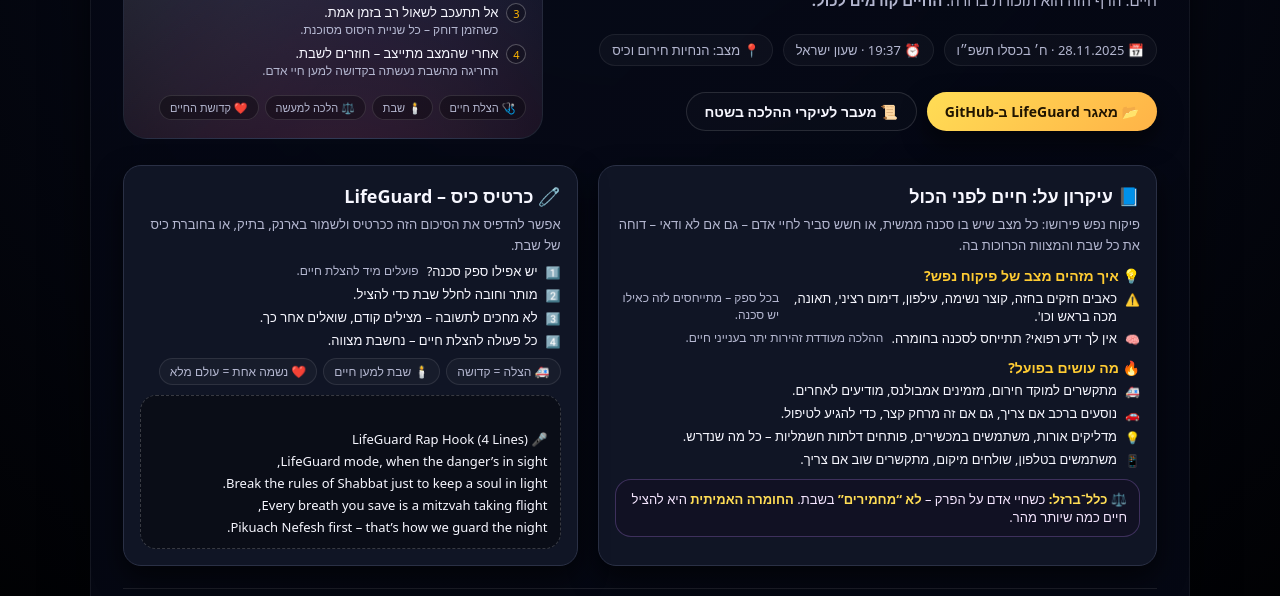
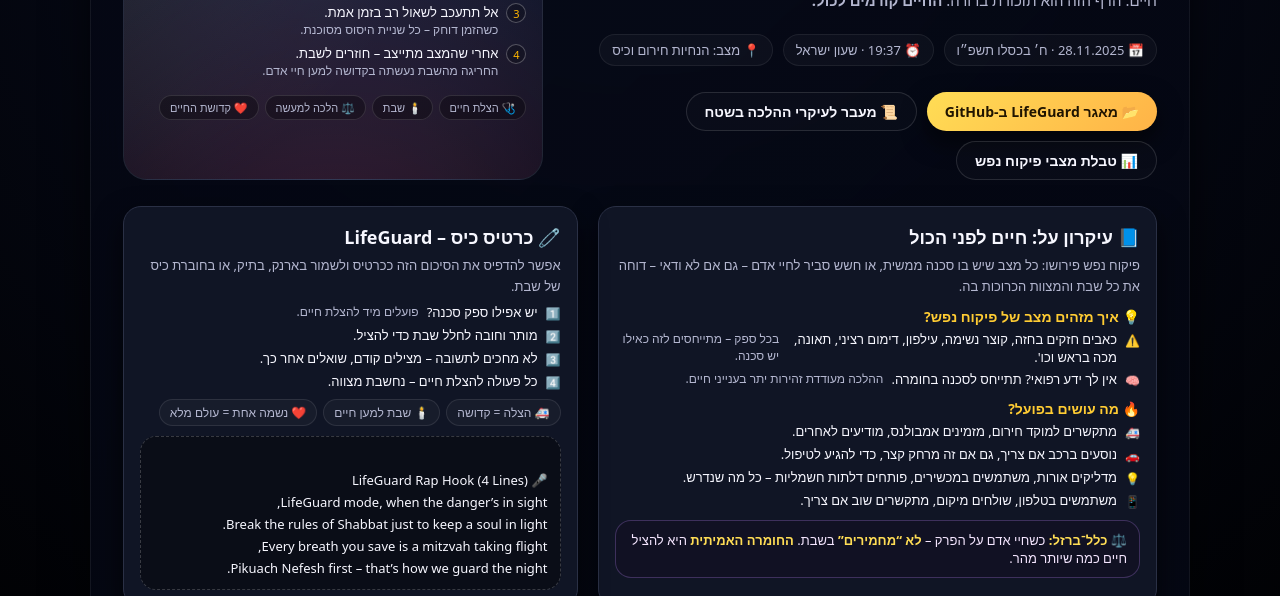
Before and after one commit to AnLoMinus/LifeGuard, a plain HTML site: page index.html in a window 1280 px wide. Shown: the part 204-800 px from the top of the page. Drawn offline with Linux system fonts and the light colour scheme.

Commit message:
+ 📊 טבלת מצבי פיקוח נפש

```diff
--- a/index.html
+++ b/index.html
@@ -468,6 +468,7 @@
           <a class="btn-ghost" href="#field-guide">
             📜 מעבר לעיקרי ההלכה בשטח
           </a>
+          <a class="btn-ghost" href="cases.html">📊 טבלת מצבי פיקוח נפש</a>
         </div>
       </div>
 
```
